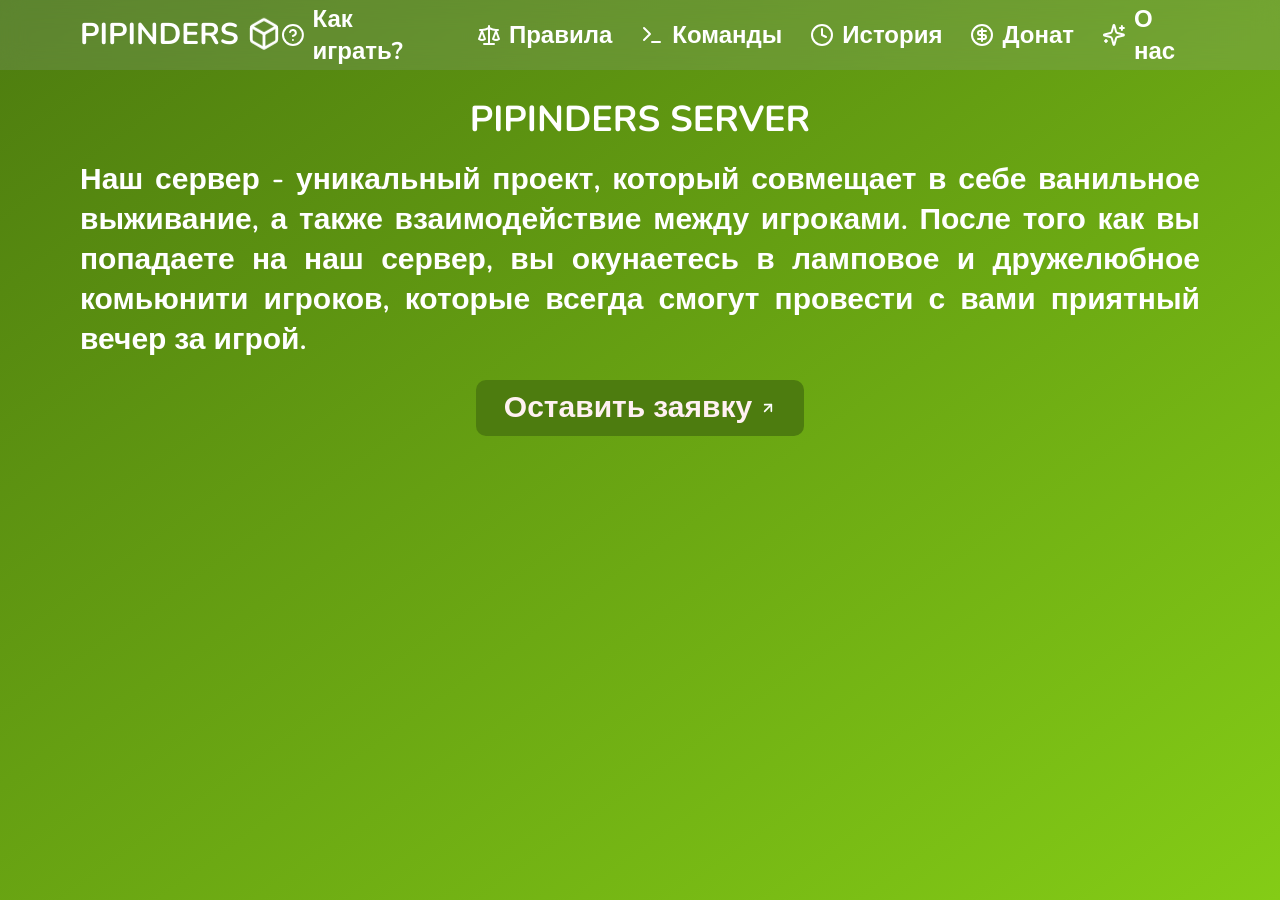
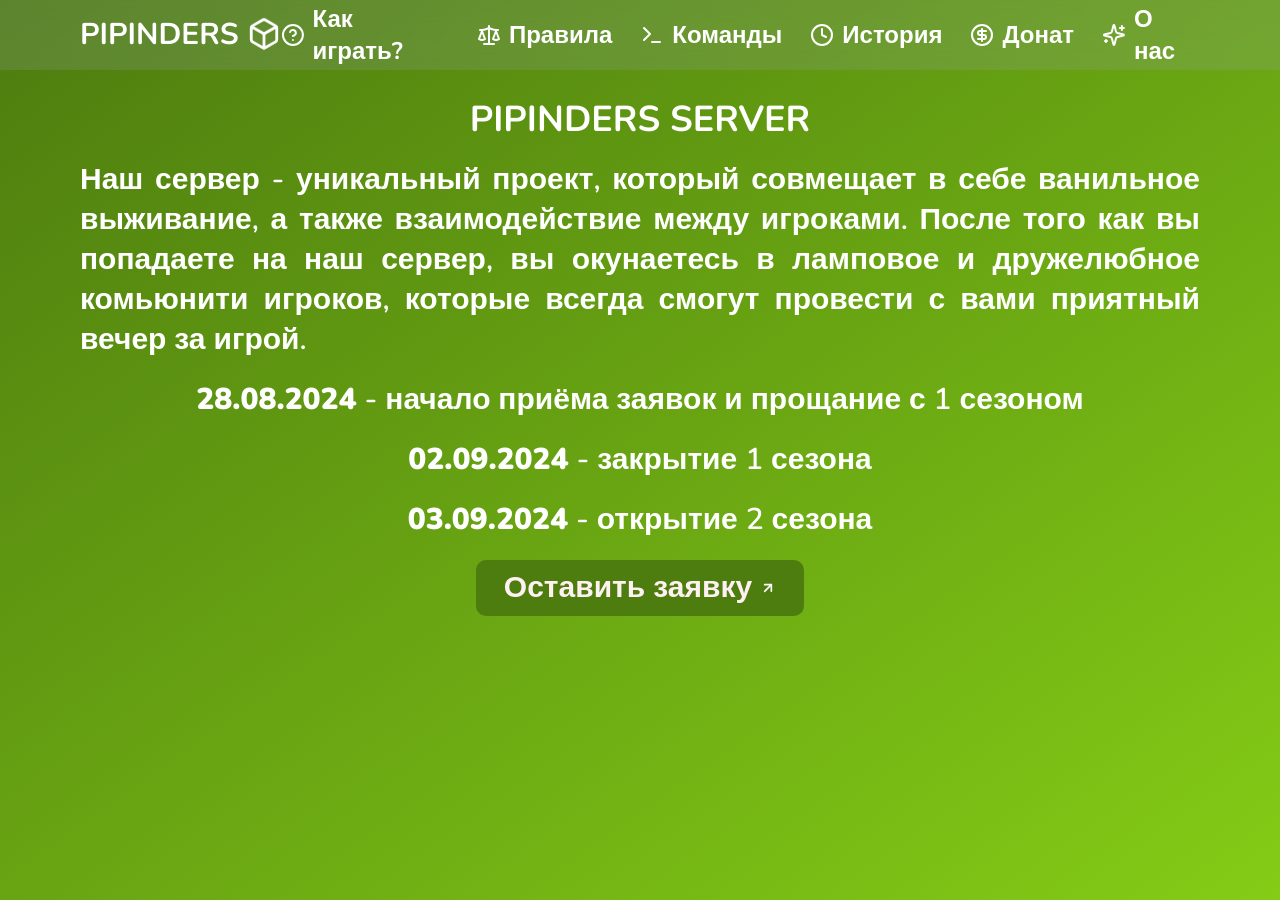
Before and after one commit to MrAbragadabra/pipinders, a Next.js app: page / in a window 1280 px wide. Built offline with nearby package versions, Linux system fonts and the light colour scheme.

Commit message:
даты на главном экране

```diff
--- a/src/components/shared/home.tsx
+++ b/src/components/shared/home.tsx
@@ -21,6 +21,16 @@ export const Home: React.FC<Props> = ({ className }) => {
 					комьюнити игроков, которые всегда смогут провести с вами приятный
 					вечер за игрой.
 				</p>
+				<p className='text-center text-white font-semibold mt-5 text-3xl leading-10 '>
+					<span className='font-black'>28.08.2024</span> - начало приёма заявок и
+					прощание с 1 сезоном
+				</p>
+				<p className='text-center text-white font-semibold mt-5 text-3xl leading-10'>
+					<span className='font-black'>02.09.2024</span> - закрытие 1 сезона
+				</p>
+				<p className='text-center text-white font-semibold mt-5 text-3xl leading-10'>
+					<span className='font-black'>03.09.2024</span> - открытие 2 сезона
+				</p>
 				<div className='flex items-center justify-center mt-5'>
 					<form
 						action='https://forms.yandex.ru/u/66b34efa3e9d080517e62485/'
```
